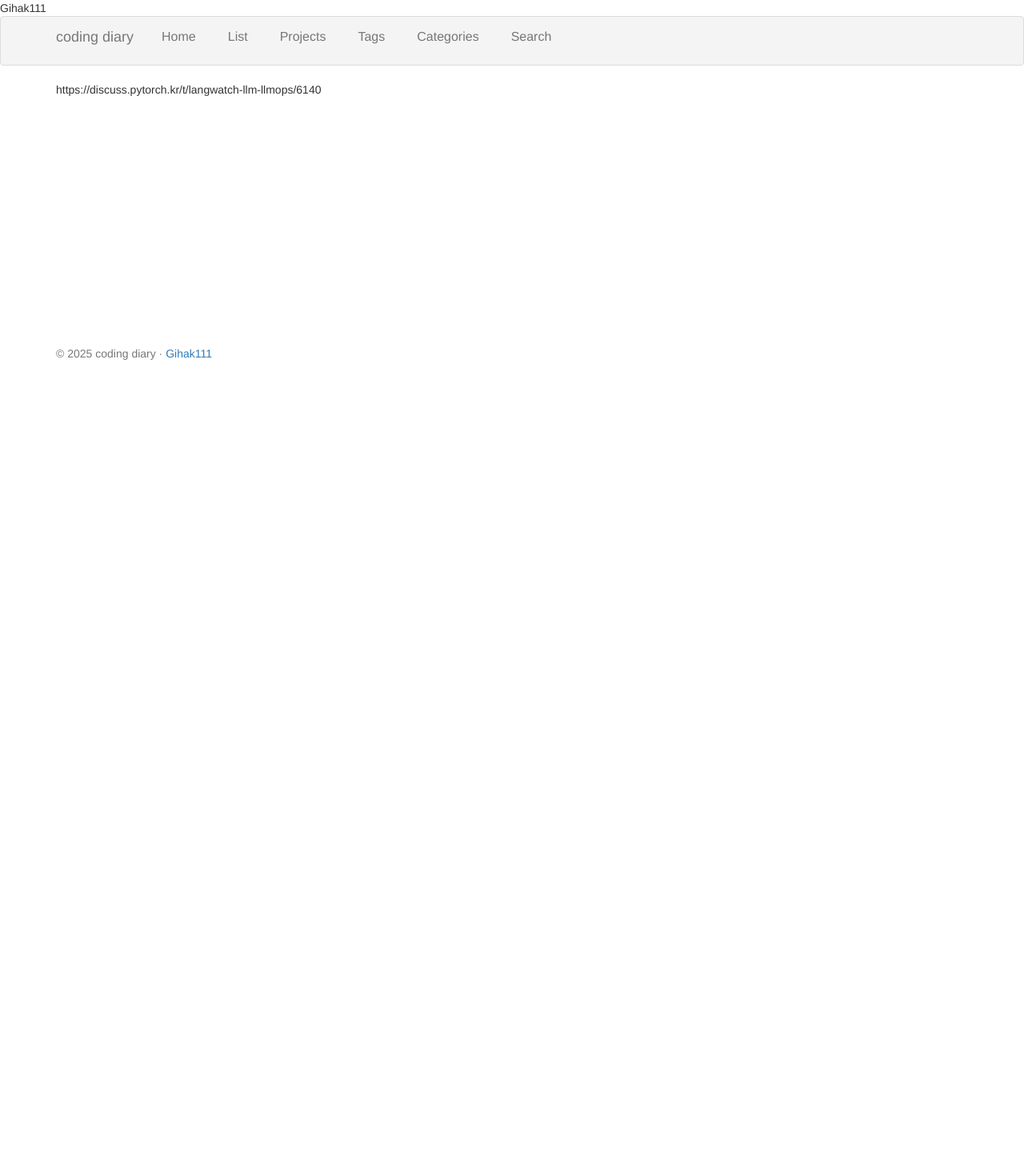
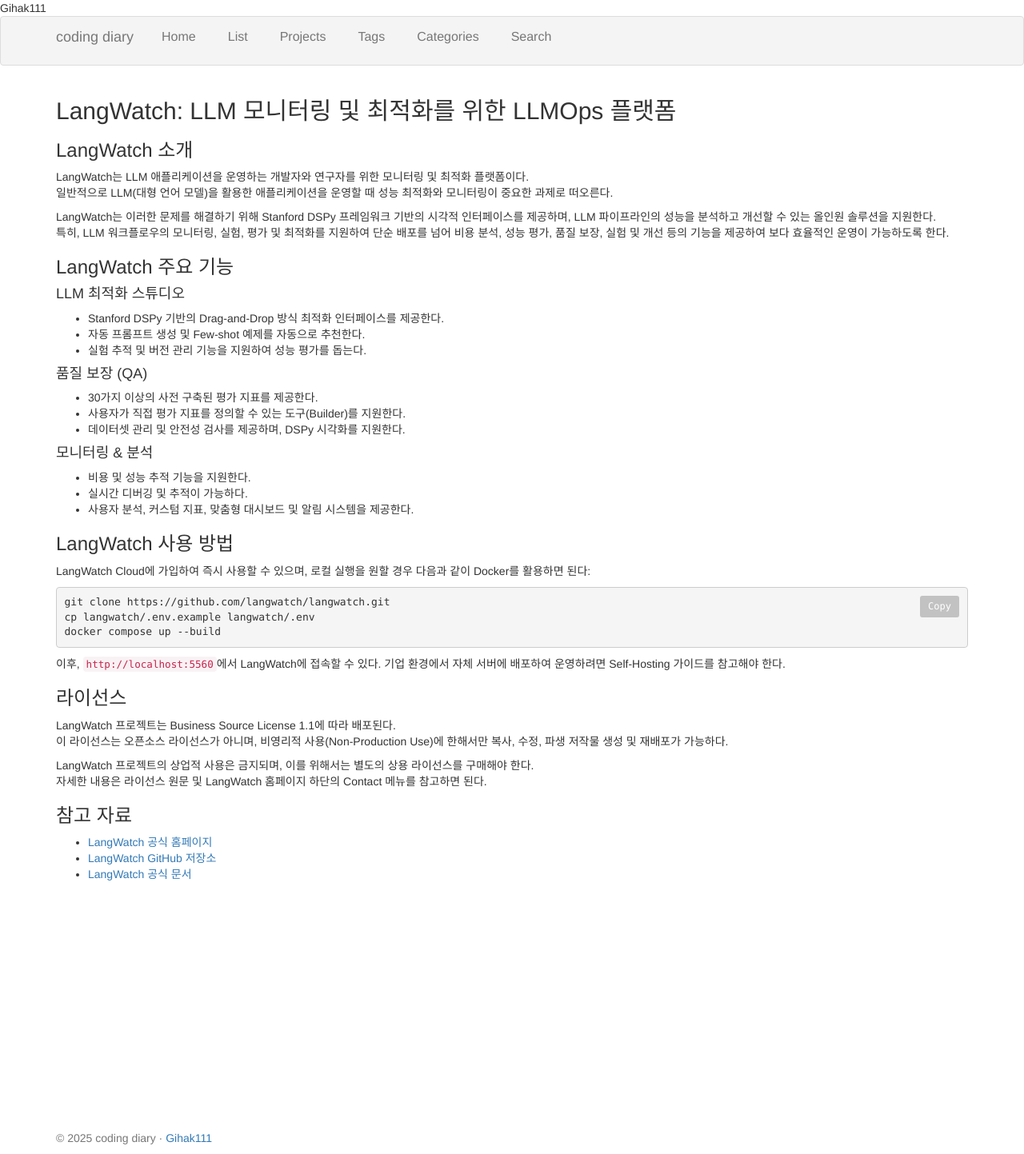
Before and after one commit to Gihak111/Gihak111.github.io, a Jekyll site: the page built from _posts/2025-02-23-Limops_upload.md, in a window 1280 px wide. Shown: the whole page at 80% size. Built offline with Jekyll 4.4.1, drawn with Linux system fonts in a browser that asks for light colours; before the commit the page ends 900 px from its top, so only the background shows below that.

Commit message:
Update 2025-02-23-Limops_upload.md

````diff
--- a/_posts/2025-02-23-Limops_upload.md
+++ b/_posts/2025-02-23-Limops_upload.md
@@ -1,12 +1,60 @@
 ---
 layout: single
-title:  "파이터치 버젼에 따른 오류"
+title:  "LLMOps 플랫폼"
 categories: "pynb"
-tag: "ERROR"
+tag: "code"
 toc: true
 author_profile: false
 sidebar:
     nav: "docs"
 ---
 
-https://discuss.pytorch.kr/t/langwatch-llm-llmops/6140
+## LangWatch: LLM 모니터링 및 최적화를 위한 LLMOps 플랫폼
+
+### LangWatch 소개
+LangWatch는 LLM 애플리케이션을 운영하는 개발자와 연구자를 위한 모니터링 및 최적화 플랫폼이다.
+일반적으로 LLM(대형 언어 모델)을 활용한 애플리케이션을 운영할 때 성능 최적화와 모니터링이 중요한 과제로 떠오른다.
+
+LangWatch는 이러한 문제를 해결하기 위해 Stanford DSPy 프레임워크 기반의 시각적 인터페이스를 제공하며, LLM 파이프라인의 성능을 분석하고 개선할 수 있는 올인원 솔루션을 지원한다.
+특히, LLM 워크플로우의 모니터링, 실험, 평가 및 최적화를 지원하여 단순 배포를 넘어 비용 분석, 성능 평가, 품질 보장, 실험 및 개선 등의 기능을 제공하여 보다 효율적인 운영이 가능하도록 한다.
+
+### LangWatch 주요 기능
+
+#### LLM 최적화 스튜디오
+- Stanford DSPy 기반의 Drag-and-Drop 방식 최적화 인터페이스를 제공한다.
+- 자동 프롬프트 생성 및 Few-shot 예제를 자동으로 추천한다.
+- 실험 추적 및 버전 관리 기능을 지원하여 성능 평가를 돕는다.
+
+#### 품질 보장 (QA)
+- 30가지 이상의 사전 구축된 평가 지표를 제공한다.
+- 사용자가 직접 평가 지표를 정의할 수 있는 도구(Builder)를 지원한다.
+- 데이터셋 관리 및 안전성 검사를 제공하며, DSPy 시각화를 지원한다.
+
+#### 모니터링 & 분석
+- 비용 및 성능 추적 기능을 지원한다.
+- 실시간 디버깅 및 추적이 가능하다.
+- 사용자 분석, 커스텀 지표, 맞춤형 대시보드 및 알림 시스템을 제공한다.
+
+### LangWatch 사용 방법
+LangWatch Cloud에 가입하여 즉시 사용할 수 있으며, 로컬 실행을 원할 경우 다음과 같이 Docker를 활용하면 된다:
+
+```bash
+git clone https://github.com/langwatch/langwatch.git
+cp langwatch/.env.example langwatch/.env
+docker compose up --build
+```
+
+이후, `http://localhost:5560`에서 LangWatch에 접속할 수 있다.
+기업 환경에서 자체 서버에 배포하여 운영하려면 Self-Hosting 가이드를 참고해야 한다.
+
+### 라이선스
+LangWatch 프로젝트는 Business Source License 1.1에 따라 배포된다.
+이 라이선스는 오픈소스 라이선스가 아니며, 비영리적 사용(Non-Production Use)에 한해서만 복사, 수정, 파생 저작물 생성 및 재배포가 가능하다.
+
+LangWatch 프로젝트의 상업적 사용은 금지되며, 이를 위해서는 별도의 상용 라이선스를 구매해야 한다.
+자세한 내용은 라이선스 원문 및 LangWatch 홈페이지 하단의 Contact 메뉴를 참고하면 된다.
+
+### 참고 자료
+- [LangWatch 공식 홈페이지](https://langwatch.ai)
+- [LangWatch GitHub 저장소](https://github.com/langwatch/langwatch)
+- [LangWatch 공식 문서](https://docs.langwatch.ai)
````
